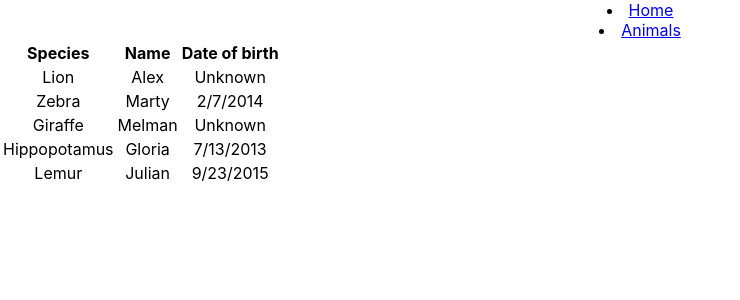
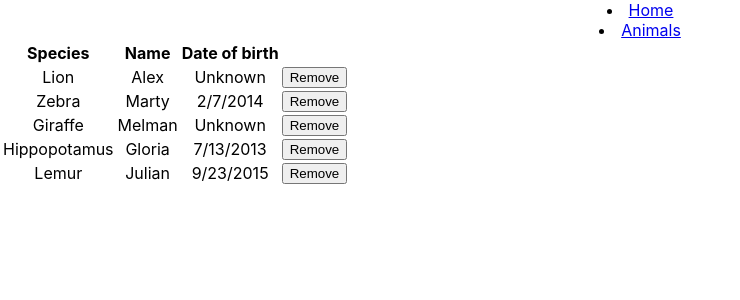
Before and after one commit to Dalibor898/zoo-app, a React (Create React App) app: page /animals in a window 1280 px wide. Shown: the top 300 px of the page, without its empty margins (0-740 px from the left). Built offline with nearby package versions, Linux system fonts and the light colour scheme.

Commit message:
implemented removal of animal from the list

```diff
--- a/src/pages/AnimalList.js
+++ b/src/pages/AnimalList.js
@@ -1,13 +1,16 @@
 import { useState } from "react";
+import AnimalService from "../services/AnimalService";
 
 function AnimalList() {
-  const [animals, setAnimal] = useState([
-    {species: 'Lion', name: 'Alex', yearOfBirth: ''},
-    {species: 'Zebra', name: 'Marty', yearOfBirth: new Date('02-07-2014')},
-    {species: 'Giraffe', name: 'Melman', yearOfBirth: ''},
-    {species: 'Hippopotamus', name: 'Gloria', yearOfBirth: new Date('07-13-2013')},
-    {species: 'Lemur', name: 'Julian', yearOfBirth: new Date('09-23-2015')},
-  ])
+  const [animals, setAnimal] = useState(AnimalService.getAll());
+
+  const remove = (animalIndex) => {
+    const isDeleted = AnimalService.remove(animalIndex)
+
+    if (isDeleted) {
+      setAnimal(animals.filter((animals, index) => index !== animalIndex));
+    }
+  }
 
   return (
     <div>
@@ -25,6 +28,7 @@ function AnimalList() {
               <td key={index}>{animal.species}</td>
               <td key={index}>{animal.name}</td>
               <td key={index}>{animal.yearOfBirth ? animal.yearOfBirth.toLocaleDateString() : 'Unknown'}</td>
+              <button onClick={() => remove(index)}>Remove</button>
             </tr>
           ))}
         </tbody>
--- /dev/null
+++ b/src/services/AnimalService.js
@@ -0,0 +1,23 @@
+class AnimalService {
+  constructor() {
+    this.animals = [
+      {species: 'Lion', name: 'Alex', yearOfBirth: ''},
+      {species: 'Zebra', name: 'Marty', yearOfBirth: new Date('02-07-2014')},
+      {species: 'Giraffe', name: 'Melman', yearOfBirth: ''},
+      {species: 'Hippopotamus', name: 'Gloria', yearOfBirth: new Date('07-13-2013')},
+      {species: 'Lemur', name: 'Julian', yearOfBirth: new Date('09-23-2015')},
+    ]
+  }
+
+  getAll() {
+    return [...this.animals];
+  }
+
+  remove(animalIndex) {
+    this.animals.slice(animalIndex, 1);
+
+    return true
+  }
+}
+
+export default new AnimalService();
```
